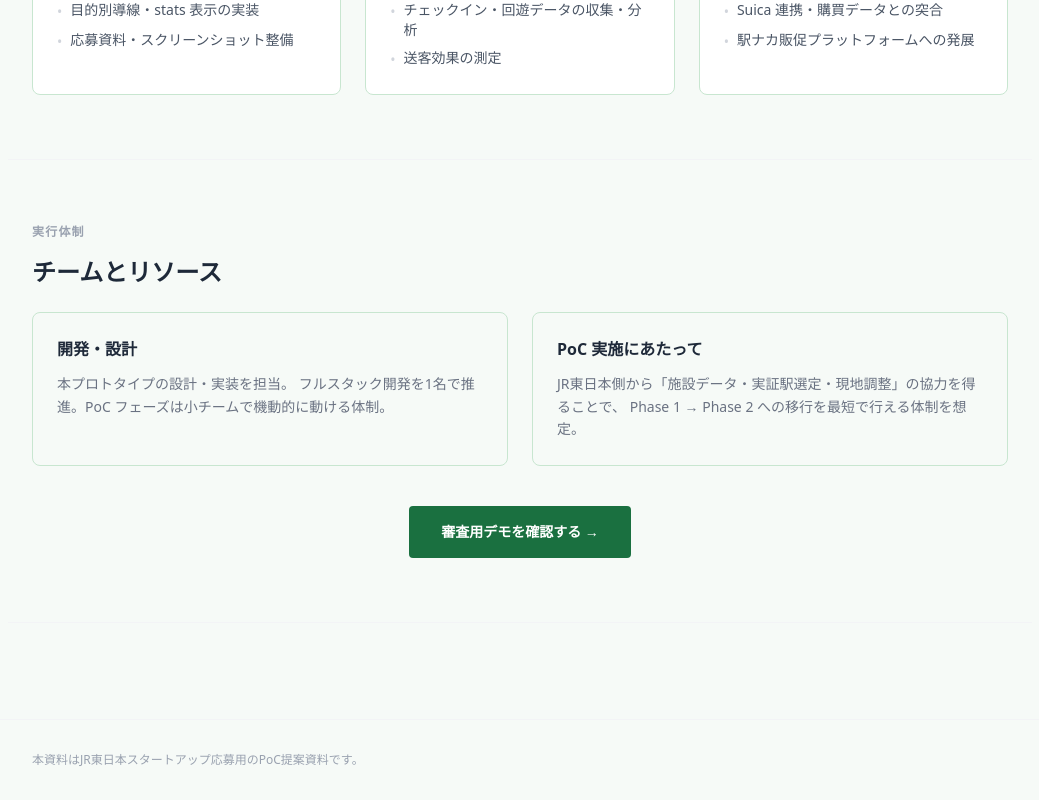
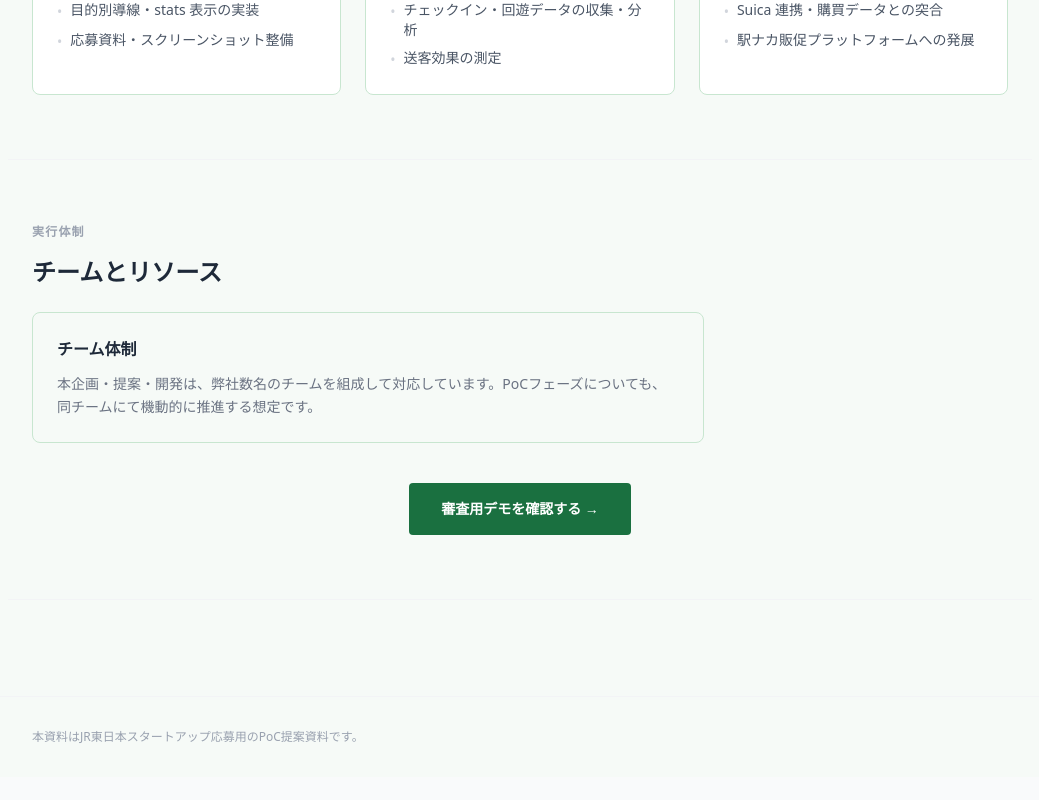
Before and after one commit to a-kobayashi-arch/ekimap-web, a Next.js app: page /jr in a window 1280 px wide. Shown: the part 5773-6573 px from the top of the page, without its empty margins (120-1159 px from the left). After the commit the page ends 6550 px from the top, so only its background shows below. Built offline with nearby package versions, Linux system fonts and the light colour scheme.

Commit message:
copy: update JR page team structure wording

```diff
--- a/app/jr/page.tsx
+++ b/app/jr/page.tsx
@@ -747,21 +747,11 @@ function TeamSection() {
     <Section id="team">
       <SectionLabel>実行体制</SectionLabel>
       <SectionHeading>チームとリソース</SectionHeading>
-      <div className="grid grid-cols-1 md:grid-cols-2 gap-6">
-        <div className="border border-[#c8e6d0] rounded-lg p-6">
-          <h3 className="font-semibold text-gray-800 mb-3">開発・設計</h3>
-          <p className="text-sm text-gray-500 leading-relaxed">
-            本プロトタイプの設計・実装を担当。
-            フルスタック開発を1名で推進。PoC フェーズは小チームで機動的に動ける体制。
-          </p>
-        </div>
-        <div className="border border-[#c8e6d0] rounded-lg p-6">
-          <h3 className="font-semibold text-gray-800 mb-3">PoC 実施にあたって</h3>
-          <p className="text-sm text-gray-500 leading-relaxed">
-            JR東日本側から「施設データ・実証駅選定・現地調整」の協力を得ることで、
-            Phase 1 → Phase 2 への移行を最短で行える体制を想定。
-          </p>
-        </div>
+      <div className="border border-[#c8e6d0] rounded-lg p-6 max-w-2xl">
+        <h3 className="font-semibold text-gray-800 mb-3">チーム体制</h3>
+        <p className="text-sm text-gray-500 leading-relaxed">
+          本企画・提案・開発は、弊社数名のチームを組成して対応しています。PoCフェーズについても、同チームにて機動的に推進する想定です。
+        </p>
       </div>
 
       <div className="mt-10 text-center">
```
